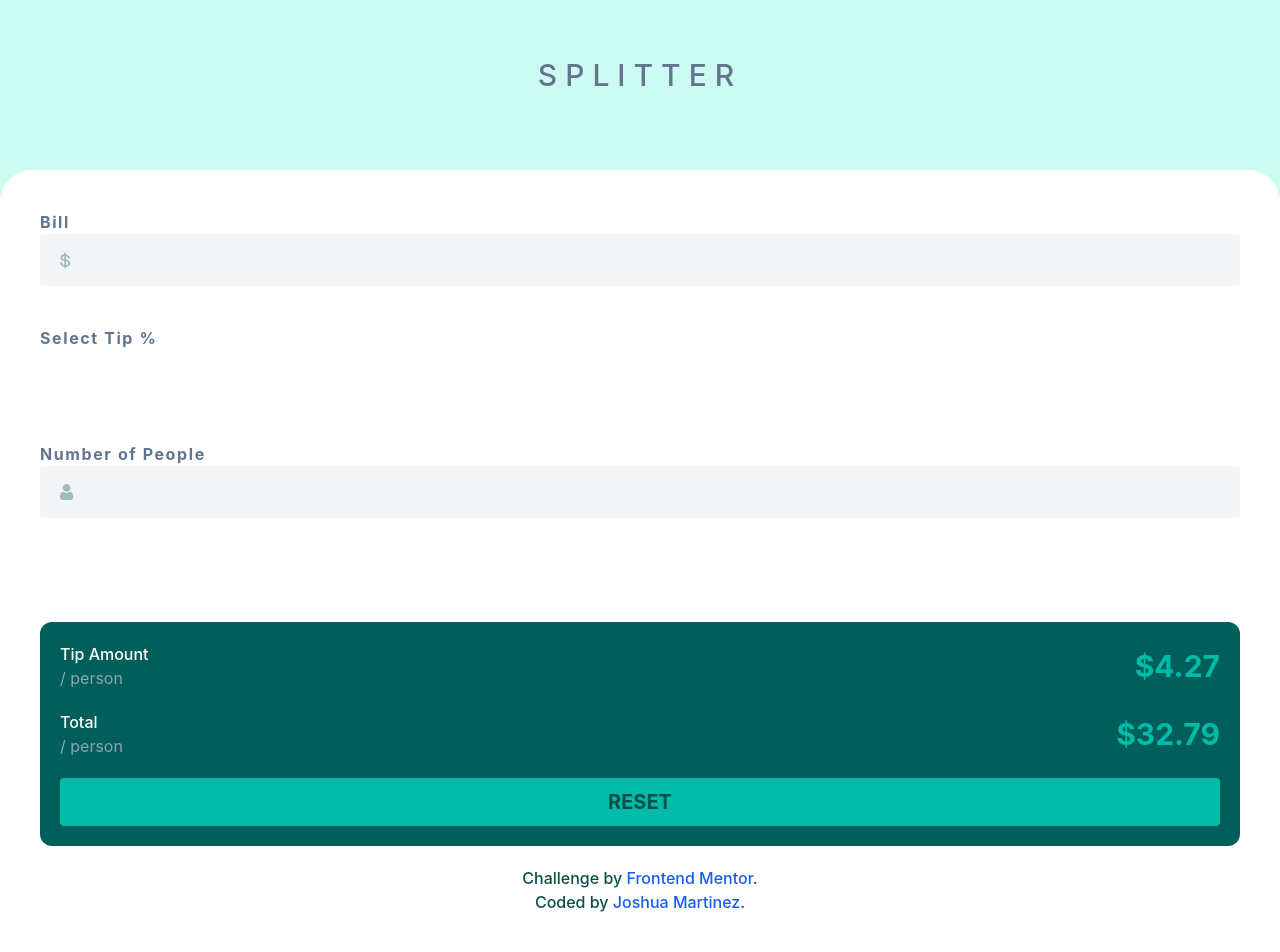
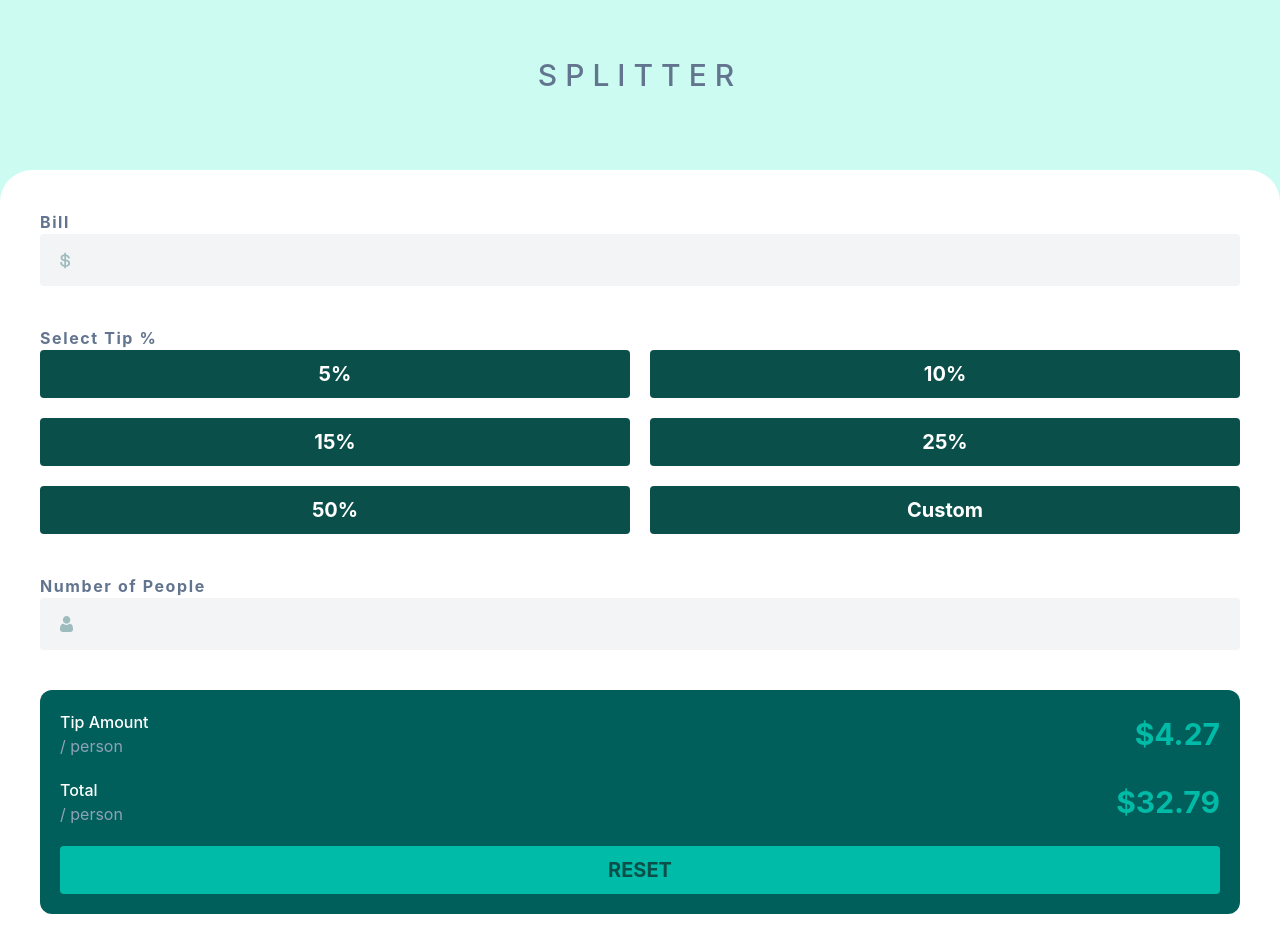
Before and after one commit to JoshuaM04/Tip-Calculator-App, a React (Vite) app in the folder Tip-Calculator-App/: page / in a window 1280 px wide. Shown: the top 952 px of the page. Built offline with nearby package versions, Linux system fonts and the light colour scheme.

Commit message:
Restructured the content and removed the form element. Further adjusted the grid properties, so the content was more condensed and evenly-spaced.

```diff
--- a/Tip-Calculator-App/src/App.jsx
+++ b/Tip-Calculator-App/src/App.jsx
@@ -1,4 +1,5 @@
 export default function TipCalculator() {
+  const tipValues = ["5%", "10%", "15%", "25%", "50%", "Custom"];
 
   return (
     <div className="parent-container grid grid-rows-[150px_1fr] grid-cols-1 gap-5 min-h-screen min-w-screen bg-teal-100 box-border">
@@ -6,8 +7,7 @@ export default function TipCalculator() {
         splitter
       </header>
 
-      <main className="bg-white grid grid-rows-2 grid-cols-1 gap-5 items-start rounded-t-4xl w-full p-[40px]">
-        <form action="" className="grid grid-rows-3 grid-cols-1 gap-10">
+      <main className="bg-white grid auto-rows-min grid-cols-1 gap-10 rounded-t-4xl w-full min-h-auto p-[40px]">
         <fieldset>
           <label htmlFor="bill-amount" className="font-bold tracking-widest text-md text-slate-500">Bill</label>
           <br />
@@ -16,13 +16,21 @@ export default function TipCalculator() {
 
         <fieldset>
           <p className="font-bold tracking-widest text-md text-slate-500">Select Tip %</p>
+          <section className="grid grid-rows-3 grid-cols-2 gap-5">
+            {
+              tipValues.map((item, index) => {
+                return (
+                  <button key={index} className="bg-teal-900 rounded-sm w-full p-[10px] font-bold text-xl text-white">{item}</button>
+                )
+              })
+            }
+          </section>
         </fieldset>
 
         <fieldset>
           <label htmlFor="people-amount" className="font-bold tracking-widest text-md text-slate-500">Number of People</label>
           <input id="people-amount" type="text" className="bg-gray-100 w-full rounded-sm min-h-[40px] bg-[url(assets/images/icon-person.svg)] bg-position-[center_left_20px] bg-no-repeat text-right p-[10px] text-teal-900 text-2xl font-bold" />
         </fieldset>
-        </form>
 
         <section className="bg-teal-800 rounded-xl p-[20px] place-self-end w-full flex flex-col gap-5">
           <div className="flex justify-between items-center">
@@ -48,7 +56,7 @@ export default function TipCalculator() {
           <button className="uppercase bg-teal-500 rounded-sm w-full p-[10px] font-bold text-xl text-teal-900">reset</button>
         </section>
 
-        <footer className="attribution relative bottom-0 text-center w-[250px] place-self-center font-medium text-teal-900">
+        <footer className="attribution text-center w-[250px] place-self-center font-medium text-teal-900">
           Challenge by <a href="https://www.frontendmentor.io?ref=challenge" target="_blank"><span className="font-medium text-blue-600">Frontend Mentor</span></a>.
           Coded by <a href="#"><span className="font-medium text-blue-600" target="_blank">Joshua Martinez</span></a>.
         </footer>
```
Lines whose indentation alone changed are shown as unchanged.
